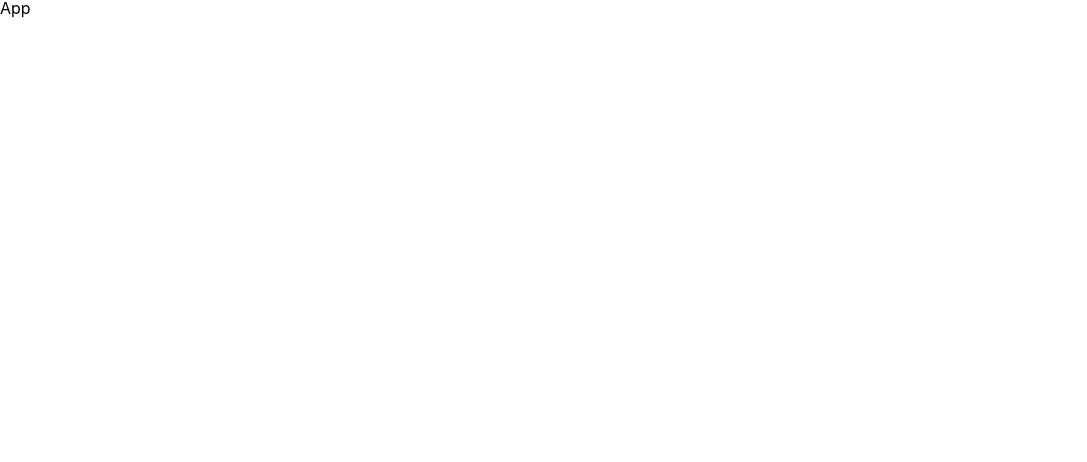
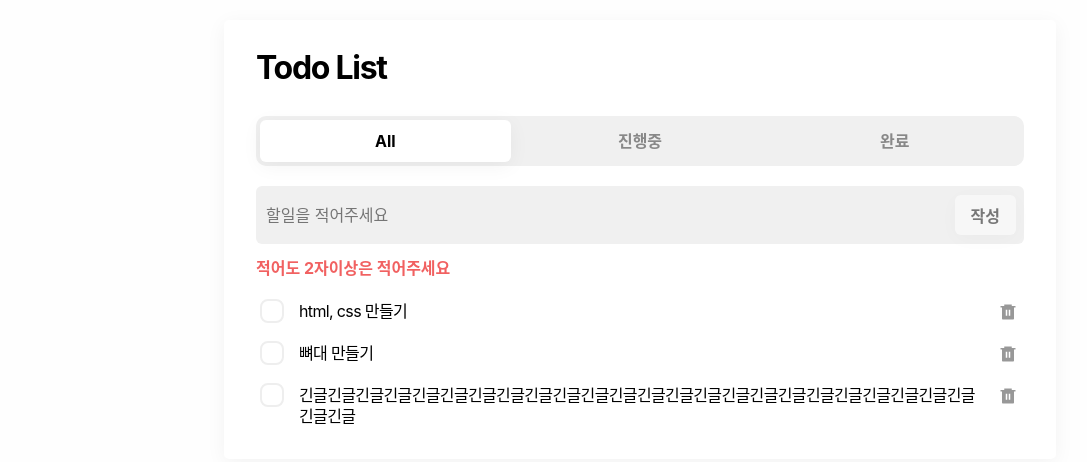
Before and after one commit to cksrlcks/basic_todo, a React (Vite) app: page / in a window 1280 px wide. Shown: the top 462 px of the page, without its empty margins (0-1087 px from the left). Built offline with nearby package versions, Linux system fonts and the light colour scheme.

Commit message:
퍼블리싱작업(임시 마크업, 스타일링)

```diff
--- a/src/App.tsx
+++ b/src/App.tsx
@@ -1,3 +1,69 @@
-export default function App(){
-  return <div>App</div>
+import "./styles/temp.css";
+export default function App() {
+  return (
+    <div className="app">
+      <header className="header">
+        <h1 className="header__title">Todo List</h1>
+        <nav className="header__nav">
+          <ul>
+            <li>
+              <button className="header__button header__button--active">
+                All
+              </button>
+            </li>
+            <li>
+              <button className="header__button">진행중</button>
+            </li>
+            <li>
+              <button className="header__button">완료</button>
+            </li>
+          </ul>
+        </nav>
+      </header>
+      <form className="form">
+        <div className="input-field">
+          <input
+            type="text"
+            className="input-field__input"
+            placeholder="할일을 적어주세요"
+          />
+          <button type="submit" className="input-field__button" disabled>
+            작성
+          </button>
+        </div>
+        <div className="form__msg">적어도 2자이상은 적어주세요</div>
+      </form>
+      <ul className="todo-list">
+        <li>
+          <div className="todo-item">
+            <input type="checkbox" className="todo-item__checkbox" />
+            <div className="todo-item__label">html, css 만들기</div>
+            <button type="button" className="todo-item__button">
+              <img src="/icon/delete.svg" alt="삭제" />
+            </button>
+          </div>
+        </li>
+        <li>
+          <div className="todo-item">
+            <input type="checkbox" className="todo-item__checkbox" />
+            <div className="todo-item__label">뼈대 만들기</div>
+            <button type="button" className="todo-item__button">
+              <img src="/icon/delete.svg" alt="삭제" />
+            </button>
+          </div>
+        </li>
+        <li>
+          <div className="todo-item">
+            <input type="checkbox" className="todo-item__checkbox" />
+            <div className="todo-item__label">
+              긴글긴글긴글긴글긴글긴글긴글긴글긴글긴글긴글긴글긴글긴글긴글긴글긴글긴글긴글긴글긴글긴글긴글긴글긴글긴글
+            </div>
+            <button type="button" className="todo-item__button">
+              <img src="/icon/delete.svg" alt="삭제" />
+            </button>
+          </div>
+        </li>
+      </ul>
+    </div>
+  );
 }
--- /dev/null
+++ b/src/styles/temp.css
@@ -0,0 +1,172 @@
+@charset "utf-8";
+
+/* 퍼블리싱용 임시 css */
+body {
+  background: #fefefe;
+}
+#root {
+  padding: 20px;
+}
+.app {
+  max-width: 768px;
+  margin: 0 auto;
+  padding: 32px;
+  background: #fff;
+  border-radius: 5px;
+  box-shadow: 0 4px 20px rgba(0, 0, 0, 0.05);
+}
+.header {
+  margin-bottom: 20px;
+}
+.header__title {
+  margin-bottom: 1em;
+  font-size: 32px;
+  font-weight: 700;
+  letter-spacing: -0.04em;
+}
+
+.header__nav {
+  background: #f0f0f0;
+  padding: 4px;
+  border-radius: 10px;
+}
+.header__nav ul {
+  display: flex;
+  align-items: center;
+  gap: 4px;
+}
+.header__nav ul li {
+  width: 100%;
+}
+.header__button {
+  width: 100%;
+  background: transparent;
+  border-radius: 6px;
+  border: none;
+  line-height: 40px;
+  color: #888;
+  font-weight: 700;
+  transition: color 0.2s, background 0.4s;
+}
+.header__button:not(.header__button--active):hover {
+  background: #ddd;
+  color: #555;
+}
+.header__button--active {
+  background: #fff;
+  box-shadow: 0 4px 20px rgba(0, 0, 0, 0.05);
+  color: #000;
+}
+
+.form {
+  margin-bottom: 20px;
+}
+.form__msg {
+  padding-top: 1em;
+  color: rgb(241, 97, 97);
+  font-weight: 700;
+}
+.input-field {
+  background: #f0f0f0;
+  padding: 8px;
+  border-radius: 6px;
+  display: flex;
+  align-items: center;
+  gap: 10px;
+  cursor: text;
+}
+.input-field:has(input[type="text"]:focus) {
+  outline: 2px solid #000;
+}
+.input-field__input {
+  width: 100%;
+  height: 40px;
+  border: none;
+  cursor: text;
+}
+.input-field__input:focus {
+  border: none;
+  outline: none;
+}
+.input-field__button {
+  height: 40px;
+  padding: 0 1em;
+  border-radius: 6px;
+  border: none;
+  background: #fff;
+  box-shadow: 0 4px 20px rgba(0, 0, 0, 0.05);
+  flex: 0 0 auto;
+  font-weight: 700;
+}
+.input-field__button:disabled {
+  opacity: 0.5;
+  cursor: not-allowed;
+}
+.todo-list li + li {
+  margin-top: 10px;
+}
+.todo-item {
+  display: flex;
+  gap: 12px;
+}
+.todo-item__checkbox {
+  position: relative;
+  width: 24px;
+  height: 24px;
+  border: 2px solid #eee;
+  border-radius: 8px;
+}
+.todo-item__checkbox:checked {
+  border-color: #000;
+}
+.todo-item__checkbox:checked:after {
+  content: "";
+  position: absolute;
+  left: 4px;
+  top: 5px;
+  width: 10px;
+  height: 4px;
+  border-left: 2px solid #000;
+  border-bottom: 2px solid #000;
+  transform: rotate(-45deg);
+}
+.todo-item__label {
+  padding-top: 5px;
+  flex: 1;
+  letter-spacing: -0.04em;
+  line-height: 1.3;
+}
+.todo-item:has(input[type="checkbox"]:checked) .todo-item__label {
+  text-decoration: line-through;
+  opacity: 0.4;
+}
+.todo-item__button {
+  width: 32px;
+  height: 32px;
+  flex: 0 0 auto;
+  display: flex;
+  align-items: center;
+  justify-content: center;
+  border: none;
+  border-radius: 50%;
+}
+.todo-item__button img {
+  width: 18px;
+  opacity: 0.4;
+}
+.todo-item__button:hover {
+  background: #eee;
+}
+.todo-item__button:hover img {
+  opacity: 1;
+}
+@media screen and (max-width: 768px) {
+  #root {
+    padding: 0;
+  }
+
+  .app {
+    box-shadow: none;
+    border-radius: none;
+  }
+}
```
Also changed, not shown: public/icon/delete.svg (added).
